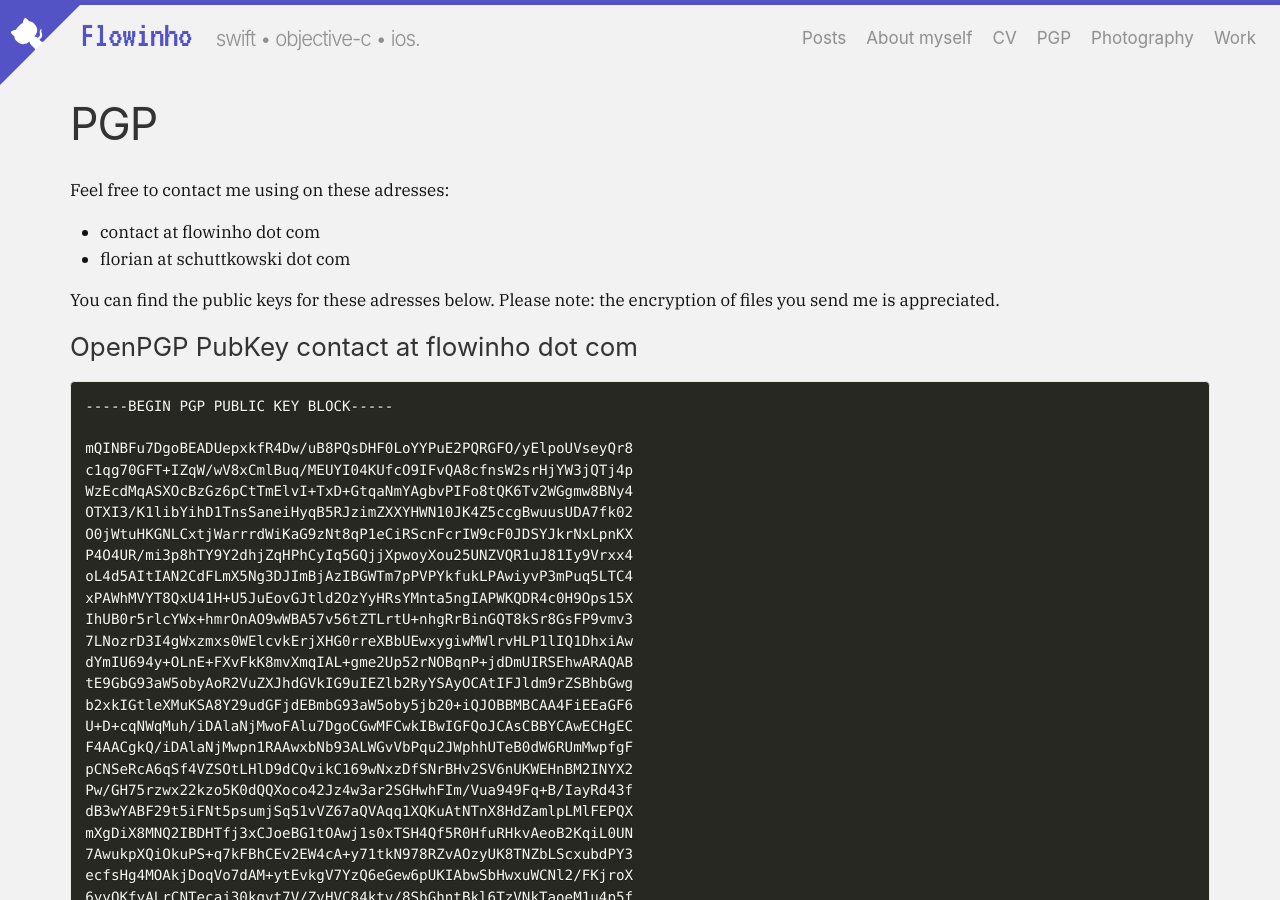
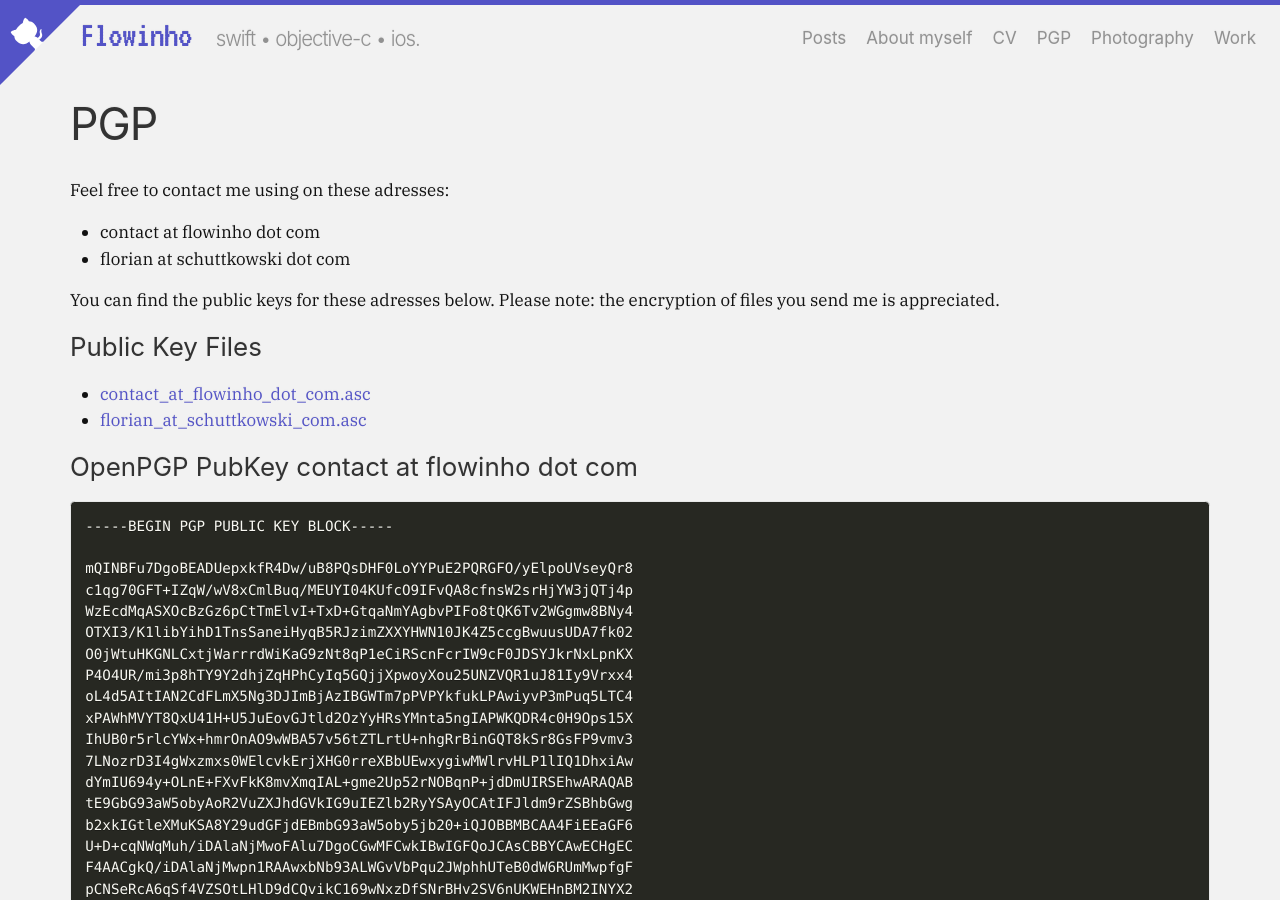
Before and after one commit to flowinho/flowinho.github.io, a Jekyll site: the page built from pgp.md, in a window 1280 px wide and 900 px high. Built offline with Jekyll 4.4.1, drawn with Linux system fonts in a browser that asks for light colours.

Commit message:
Add pubkey files to listing

```diff
--- a/pgp.md
+++ b/pgp.md
@@ -10,6 +10,11 @@ Feel free to contact me using on these adresses:
 - florian at schuttkowski dot com
 
 You can find the public keys for these adresses below. Please note: the encryption of files you send me is appreciated.
+
+### Public Key Files
+
+- [contact_at_flowinho_dot_com.asc]({{"/assets/pgp/contact_at_flowinho_dot_com.asc"|relative_url}})
+- [florian_at_schuttkowski_com.asc]({{"/assets/pgp/florian_at_schuttkowski_com.asc"|relative_url}})
 
 ### OpenPGP PubKey contact at flowinho dot com
 
```
Also changed, not shown: 2 other files.
